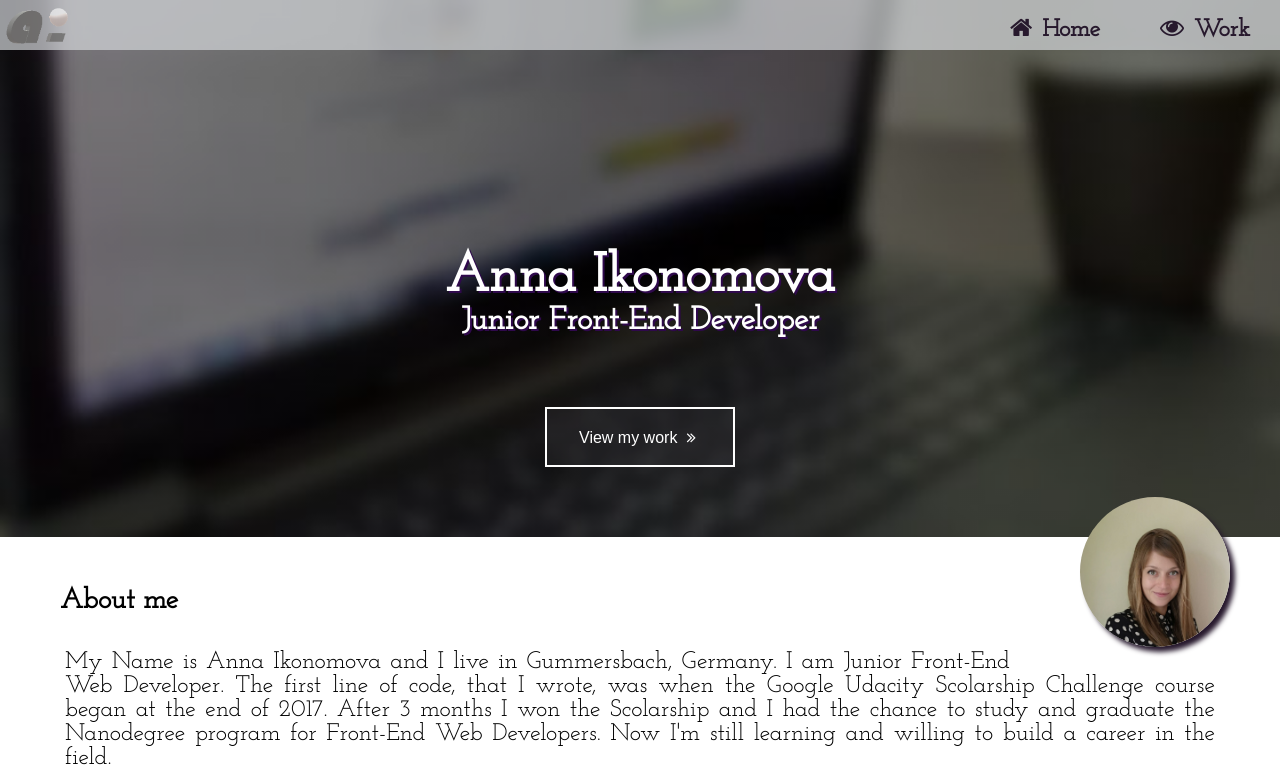
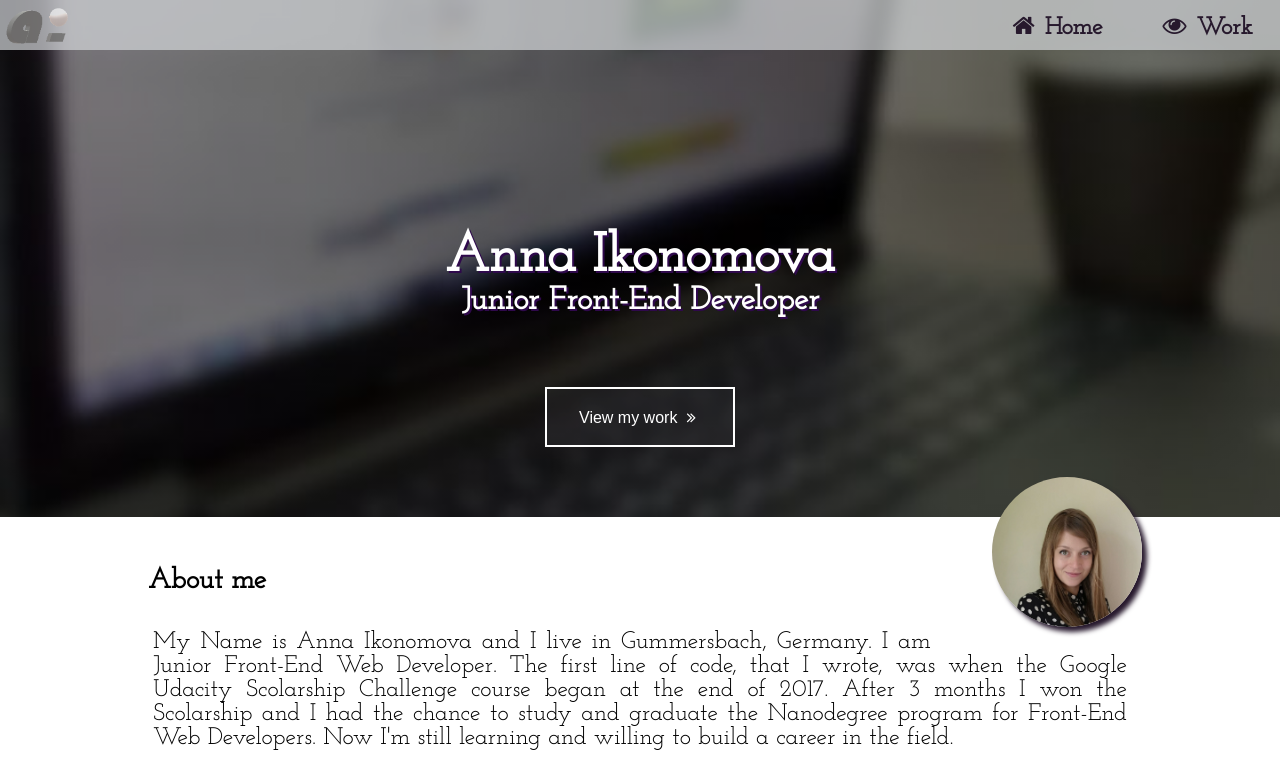
Before and after one commit to anikonomova/Portfolio-Ikonomova, a React (Create React App) app: page /#/ in a window 1280 px wide. Shown: the top 781 px of the page. Built offline with nearby package versions, Linux system fonts and the light colour scheme.

Commit message:
Fix padding

```diff
--- a/src/App.css
+++ b/src/App.css
@@ -26,7 +26,7 @@
 
 .nav {
   float: right;
-  padding-right: 5px;
+  padding: 2.5px;
 }
 .fa {
   padding: 10px;
@@ -35,14 +35,14 @@
 .navigation {
   list-style-type: none;
   display: inline-block;
-  padding: 5px;
   width: 150px;
-  height: 50px;
+  height: 45px;
   color: #27192d;
   font-size: 24px;
   font-weight: 600;
   cursor: pointer;
   font-family: "Josefin Slab", serif;
+  text-align: center;
 }
 
 .navigation:hover {
@@ -86,13 +86,13 @@ width:100%;
 }
 
 .col-1 {
-  padding-top: 200px;
+  padding-top: 180px;
 }
 
 .col-2 {
   display: flex;
   flex-wrap: wrap;
-  max-width: 1200px;
+  max-width: 1024px;
   width: 100%;
   margin: auto;
 }
--- a/src/Navigation.js
+++ b/src/Navigation.js
@@ -11,8 +11,8 @@ class Navigation extends Component {
     <div id= 'menu'>
     <Link to="/" aria-label="Home-page" tabIndex="0"><img src={logo} className="logo" alt="logo" /></Link>
     <ul className='nav' tabIndex='-1'>
-    <Link to="/"><li className='navigation'><i className="fa fa-home w3-xxlarge"></i><span>Home</span></li></Link>
-    <Link to="/my-work"><li className='navigation'><i className="fa fa-eye w3-xxlarge"></i><span>Work</span></li></Link>
+    <li className='navigation'><Link to="/"><i className="fa fa-home w3-xxlarge"></i>Home</Link></li>
+    <li className='navigation'><Link to="/my-work"><i className="fa fa-eye w3-xxlarge"></i>Work</Link></li>
     </ul>
     </div>
     );
```
